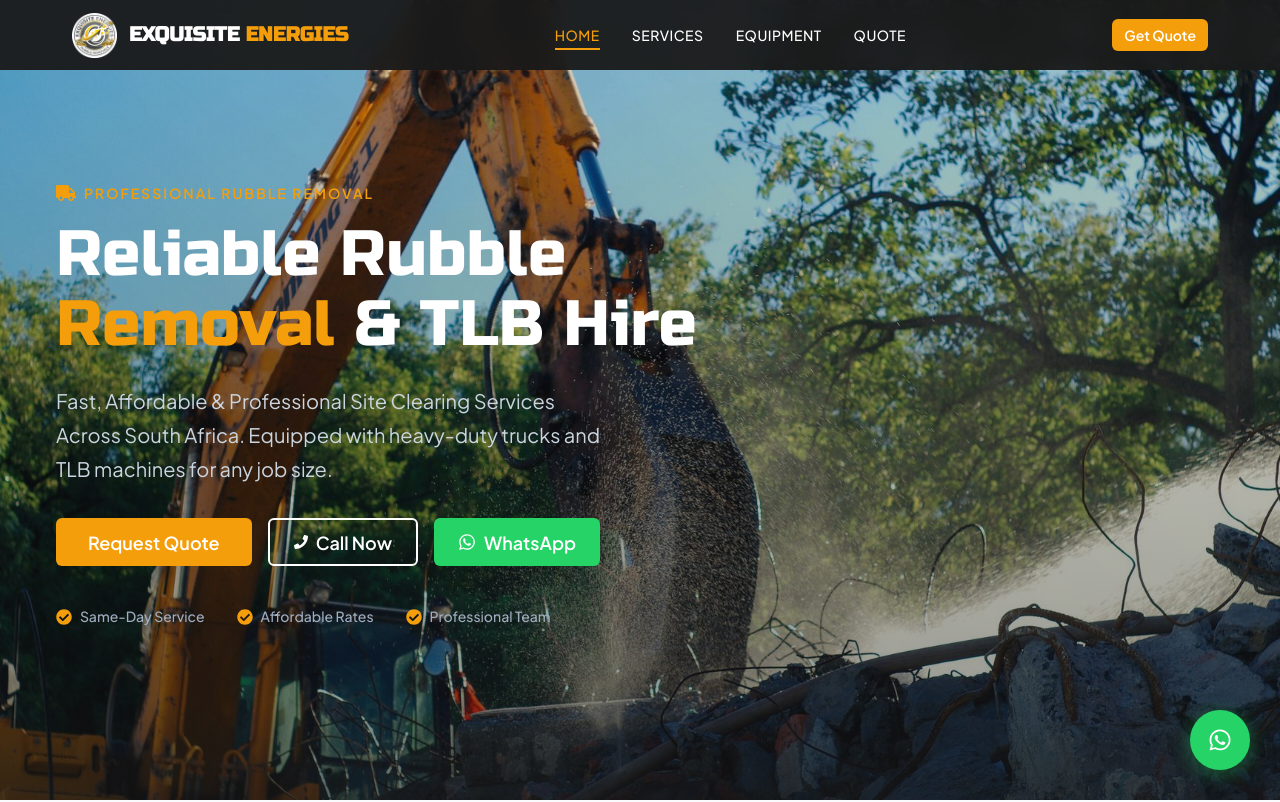
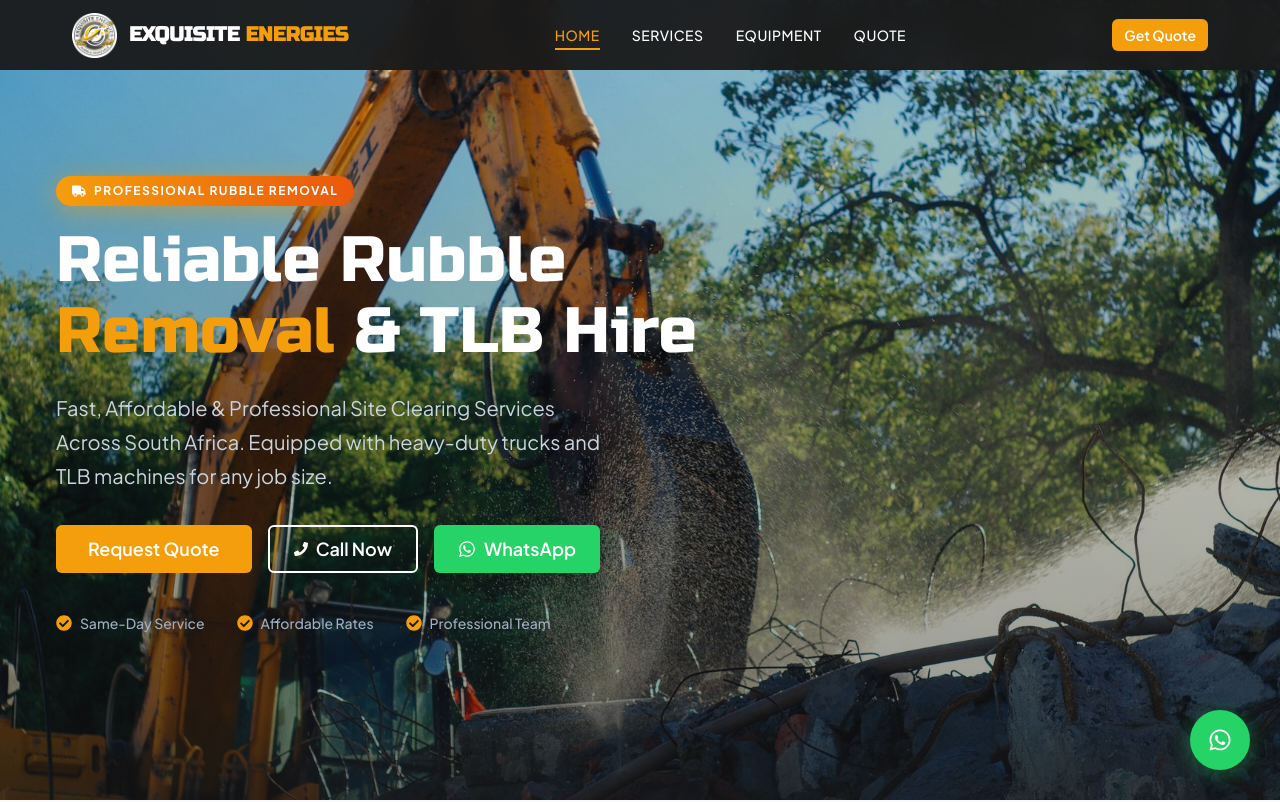
Before and after one commit to Tinashe623/rabble-removal-website, a React (Vite) app: page / in a window 1280 px wide. Shown: the top 802 px of the page. Built offline with nearby package versions, Linux system fonts and the light colour scheme.

Commit message:
refactor: update assets, site configuration, and components for improved hero section and service worker handling

```diff
--- a/src/components/Equipment.jsx
+++ b/src/components/Equipment.jsx
@@ -15,6 +15,7 @@ import image5 from '../assets/images/image5.jpg'
 import image1 from '../assets/images/image1.jpg'
 import image2 from '../assets/images/image2.jpg'
 import image4 from '../assets/images/image4.jpg'
+import heroImage from '../assets/images/hero-image.jpg'
 
 const MotionBox = motion(Box)
 
@@ -23,7 +24,7 @@ const equipment = [
     name: '8-Ton Tipper Truck',
     capacity: '8 m³',
     description: 'Heavy-duty tipper truck ideal for large rubble removal jobs. High sides and powerful hydraulic system for efficient loading and unloading.',
-    image: image5,
+    image: heroImage,
     useCases: ['Large construction sites', 'Bulk rubble removal', 'Heavy loads'],
   },
   {
--- a/src/components/Hero.jsx
+++ b/src/components/Hero.jsx
@@ -156,11 +156,29 @@ function Hero() {
           textAlign={{ base: 'center', md: 'left' }}
         >
           <MotionBox variants={itemVariants}>
-            <HStack spacing={2} mb={4}>
-              <Icon as={FaTruck} color="brand.accent" fontSize="xl" />
-              <Text color="brand.accent" fontWeight="600" fontSize="sm" textTransform="uppercase" letterSpacing="2px">
-                Professional Rubble Removal
-              </Text>
+            <HStack spacing={3} mb={5}>
+              <Box
+                px={4}
+                py={1.5}
+                borderRadius="full"
+                bgGradient="linear(to-r, #f59e0b, #ea580c)"
+                display="flex"
+                alignItems="center"
+                gap={2}
+                boxShadow="0 4px 20px rgba(245, 158, 11, 0.4)"
+                animation="pulse 2s ease-in-out infinite"
+                sx={{
+                  '@keyframes pulse': {
+                    '0%, 100%': { boxShadow: '0 4px 20px rgba(245, 158, 11, 0.4)' },
+                    '50%': { boxShadow: '0 4px 30px rgba(245, 158, 11, 0.6)' },
+                  },
+                }}
+              >
+                <Icon as={FaTruck} color="white" fontSize="sm" />
+                <Text color="white" fontWeight="700" fontSize="xs" textTransform="uppercase" letterSpacing="1.5px">
+                  Professional Rubble Removal
+                </Text>
+              </Box>
             </HStack>
           </MotionBox>
 
```
Also changed, not shown: 5 other files (tests, documents, lock files or other folders).
